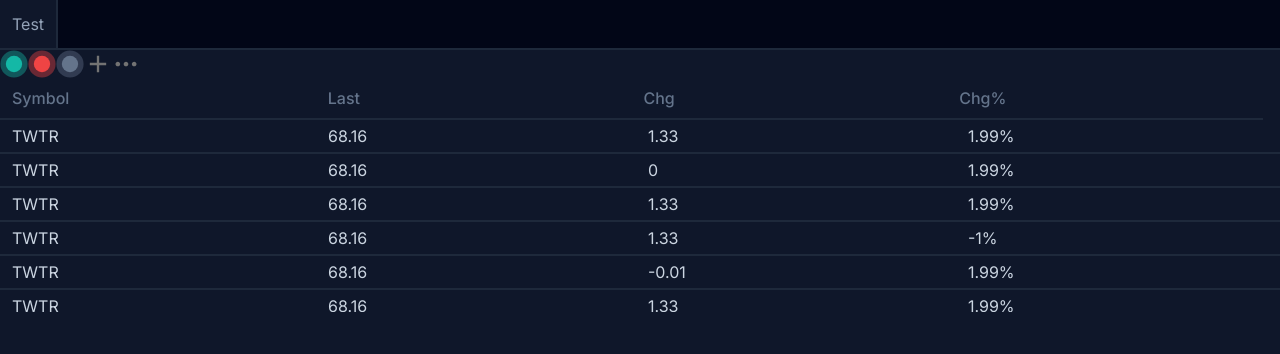
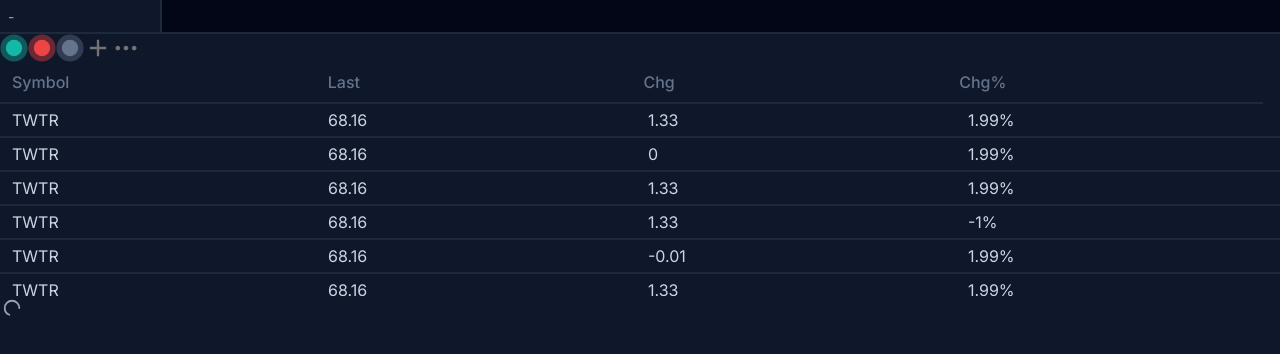
Before and after one commit to ArthurChf/Cryptoviz, a Vue app in the folder app/: page / in a window 1280 px wide. Shown: the top 354 px of the page. Built offline with nearby package versions, Linux system fonts and the light colour scheme.

Commit message:
Select and loader components

```diff
--- a/app/src/assets/style/main.css
+++ b/app/src/assets/style/main.css
@@ -17,7 +17,69 @@ html {
     font-family: 'Inter', Arial, sans-serif;
 }
 
+.fade-enter-active,
+.fade-leave-active {
+    transition: 0.2s;
+}
+.fade-enter-from,
+.fade-leave-to {
+    opacity: 0;
+}
+.fade-enter-to,
+.fade-leave-from {
+    opacity: 1;
+}
+
 @layer utilities {
+    .animate-loader-circular-rotate {
+        animation: animation-loader-circular-rotate 1s linear infinite;
+    }
+    .loader-circular-shape {
+        stroke-dasharray: 1, 200;
+        stroke-dashoffset: 0;
+        stroke-linecap: round;
+        animation: animation-loader-circular-turn 1.4s ease-in-out infinite;
+    }
+    @keyframes animation-loader-circular-rotate {
+        100% {
+            transform: rotate(360deg);
+        }
+    }
+    @keyframes animation-loader-circular-turn {
+        0% {
+            stroke-dasharray: 1, 200;
+            stroke-dashoffset: 0;
+        }
+
+        50% {
+            stroke-dasharray: 89, 200;
+            stroke-dashoffset: -35;
+        }
+
+        100% {
+            stroke-dasharray: 89, 200;
+            stroke-dashoffset: -124;
+        }
+    }
+
+    .animate-loader-dot {
+        animation-name: animation-loader-dot;
+        animation-duration: 1.5s;
+        animation-iteration-count: infinite;
+        animation-fill-mode: both;
+    }
+    .animate-loader-dot:nth-of-type(2) {
+        animation-delay: .2s;
+    }
+    .animate-loader-dot:nth-of-type(3) {
+        animation-delay: .4s;
+    }
+    @keyframes animation-loader-dot {
+        0% { opacity: 1; }
+        50% { opacity: 0; }
+        100% { opacity: 1; }
+    }
+
     .scrollbar::-webkit-scrollbar {
         width: 6px;
         height: 6px;
--- /dev/null
+++ b/app/src/components/AppLoader.vue
@@ -0,0 +1,22 @@
+<template>
+    <div v-if="type === LoaderEnum.DOTS" class="inline-flex items-center gap-3">
+        <span class="rounded-full animate-loader-dot" :class="[color]" :style="{ 'width': `${size}px`, 'height': `${size}px` }"></span>
+        <span class="rounded-full animate-loader-dot" :class="[color]" :style="{ 'width': `${size}px`, 'height': `${size}px` }"></span>
+        <span class="rounded-full animate-loader-dot" :class="[color]" :style="{ 'width': `${size}px`, 'height': `${size}px` }"></span>
+    </div>
+    <div v-else class="inline-flex items-center">
+        <svg class="animate-loader-circular-rotate" :class="[color]" :width="`${size}px`" :height="`${size}px`" viewBox="0 0 66 66" xmlns="http://www.w3.org/2000/svg">
+            <circle class="loader-circular-shape" cx="33" cy="33" r="20" fill="none" :stroke-width="width" stroke-miterlimit="10" />
+        </svg>
+    </div>
+</template>
+
+<script setup lang="ts">
+import { LoaderEnum } from '@enums/loader/LoaderEnum';
+import type { LoaderPropsType } from '@types/loader/LoaderPropsType';
+
+const props = withDefaults(defineProps<LoaderPropsType>(), {
+    size: '7',
+    width: '5'
+});
+</script>
--- a/app/src/components/AppNavbar.vue
+++ b/app/src/components/AppNavbar.vue
@@ -1,8 +1,26 @@
 <template>
-    <div class="flex overflow-x-auto scrollbar flex-nowrap bg-slate-950 text-slate-400 border-b-2 border-slate-800">
-        <div class="p-3 inline-flex cursor-pointer hover:bg-slate-900 border-r-2 border-slate-800 transition duration-[200ms]">Test</div>
+    <div class="flex scrollbar flex-nowrap bg-slate-950 text-slate-400 border-b-2 border-slate-800">
+        <AppSelect :loading="itemsLoading" :items="currencyItems" @update="searchCurrency" class="inline-flex border-r-2 border-slate-800" />
     </div>
 </template>
 
 <script setup lang="ts">
+import AppSelect from '@components/AppSelect.vue';
+import type { CurrencyType } from '@types/CurrencyType';
+import { ref } from 'vue';
+
+const itemsLoading = ref(false);
+
+const currencyItems: CurrencyType[] = [
+    { name: 'Bitcoin', symbol: 'BTC' },
+    { name: 'Ethereum', symbol: 'ETH' },
+    { name: 'Ripple', symbol: 'XRP' },
+    { name: 'Polygon', symbol: 'MATIC' }
+];
+
+const searchCurrency = async (value: string): Promise<void> => {
+    itemsLoading.value = true;
+    // route get currencies by search value
+    // itemsLoading.value = false;
+};
 </script>
--- /dev/null
+++ b/app/src/components/AppSelect.vue
@@ -0,0 +1,50 @@
+<template>
+    <div>
+        <input class="h-8 leading-none p-2 bg-inherit outline-none w-40 hover:bg-slate-900 transition duration-[200ms] text-sm" :placeholder="selectedItem.name" v-model="search" @input="updateSearchValue" />
+        <Transition :name="TransitionEnum.FADE">
+            <div v-if="search.length" class="select-none absolute top-8 left-0 w-40 flex flex-col rounded-b-md flex-nowrap overflow-x-auto scrollbar bg-slate-950 overflow-y-auto scrollbar max-h-32 text-sm">
+                <span v-if="loading" class="py-3 px-2 flex justify-center">
+                    <AppLoader size="9" :type="LoaderEnum.DOTS" color="bg-slate-600" />
+                </span>
+                <span v-else-if="items.length" class="flex justify-between items-center hover:bg-slate-800 transition duration-[200ms] cursor-pointer py-1 px-2" v-for="(item, id) in items" :class="[id === selectedItem.id ? 'bg-slate-800' : '']" :key="item.symbol" @click="selectItem(id, item.name)">
+                    <span class="text-sm">{{ item.name }}</span>
+                    <span class="text-[10px] font-bold text-slate-600">{{ item.symbol }}</span>
+                </span>
+                <span v-else class="flex justify-center">Aucun résultat</span>
+            </div>
+        </Transition>
+    </div>
+</template>
+
+<script setup lang="ts">
+import type { CurrencyType } from '@types/CurrencyType';
+import AppLoader from '@components/AppLoader.vue';
+import { reactive, ref } from 'vue';
+import { LoaderEnum } from '@enums/loader/LoaderEnum';
+import { TransitionEnum } from '@enums/TransitionEnum';
+
+defineProps<{
+    items: CurrencyType[];
+    loading: boolean;
+}>();
+
+const emit = defineEmits<{
+    (e: 'update', value: string): void;
+}>();
+
+const search = ref('');
+
+const selectedItem = reactive({
+    name: '-',
+    id: -1
+});
+
+const selectItem = (id: number, name: string): void => {
+    selectedItem.id = id;
+    selectedItem.name = name;
+};
+
+const updateSearchValue = (): void => {
+    emit('update', search.value);
+};
+</script>
--- /dev/null
+++ b/app/src/enums/TransitionEnum.ts
@@ -0,0 +1,3 @@
+export enum TransitionEnum {
+    FADE = 'fade'
+}
--- /dev/null
+++ b/app/src/enums/loader/LoaderEnum.ts
@@ -0,0 +1,4 @@
+export enum LoaderEnum {
+    CIRCULAR = 'CIRCULAR',
+    DOTS = 'DOTS'
+}
--- /dev/null
+++ b/app/src/types/CurrencyType.ts
@@ -0,0 +1,4 @@
+export type CurrencyType = {
+    name: string;
+    symbol: string;
+}
--- /dev/null
+++ b/app/src/types/loader/LoaderPropsType.ts
@@ -0,0 +1,8 @@
+import type { LoaderEnum } from '@enums/loader/LoaderEnum';
+
+export type LoaderPropsType = {
+    color: string;
+    size?: string;
+    width?: string;
+    type: LoaderEnum;
+};
--- a/app/src/views/Dashboard.vue
+++ b/app/src/views/Dashboard.vue
@@ -6,13 +6,16 @@
         <AppIcon :name="IconEnum.ADD" class="h-7 w-7 fill-neutral-500" />
         <AppIcon :name="IconEnum.MORE" class="h-7 w-7 fill-neutral-500" />
         <AppTable :headers="headers" :data="data" />
+        <AppLoader size="24" :type="LoaderEnum.CIRCULAR" color="stroke-slate-400" />
     </div>
 </template>
 
 <script setup lang="ts">
+import AppLoader from '@components/AppLoader.vue';
 import AppIcon from '@components/AppIcon.vue';
 import AppTable from '@components/AppTable.vue';
 import { IconEnum } from '@enums/IconEnum';
+import { LoaderEnum } from '@enums/loader/LoaderEnum';
 import type { TableHeaderType } from '@types/table/TableHeaderType';
 import type { TableDataType } from '@types/table/TableDataType';
 import { TableDataEnum } from '@enums/table/TableDataEnum';
```
Also changed, not shown: app/.eslintrc.js.
